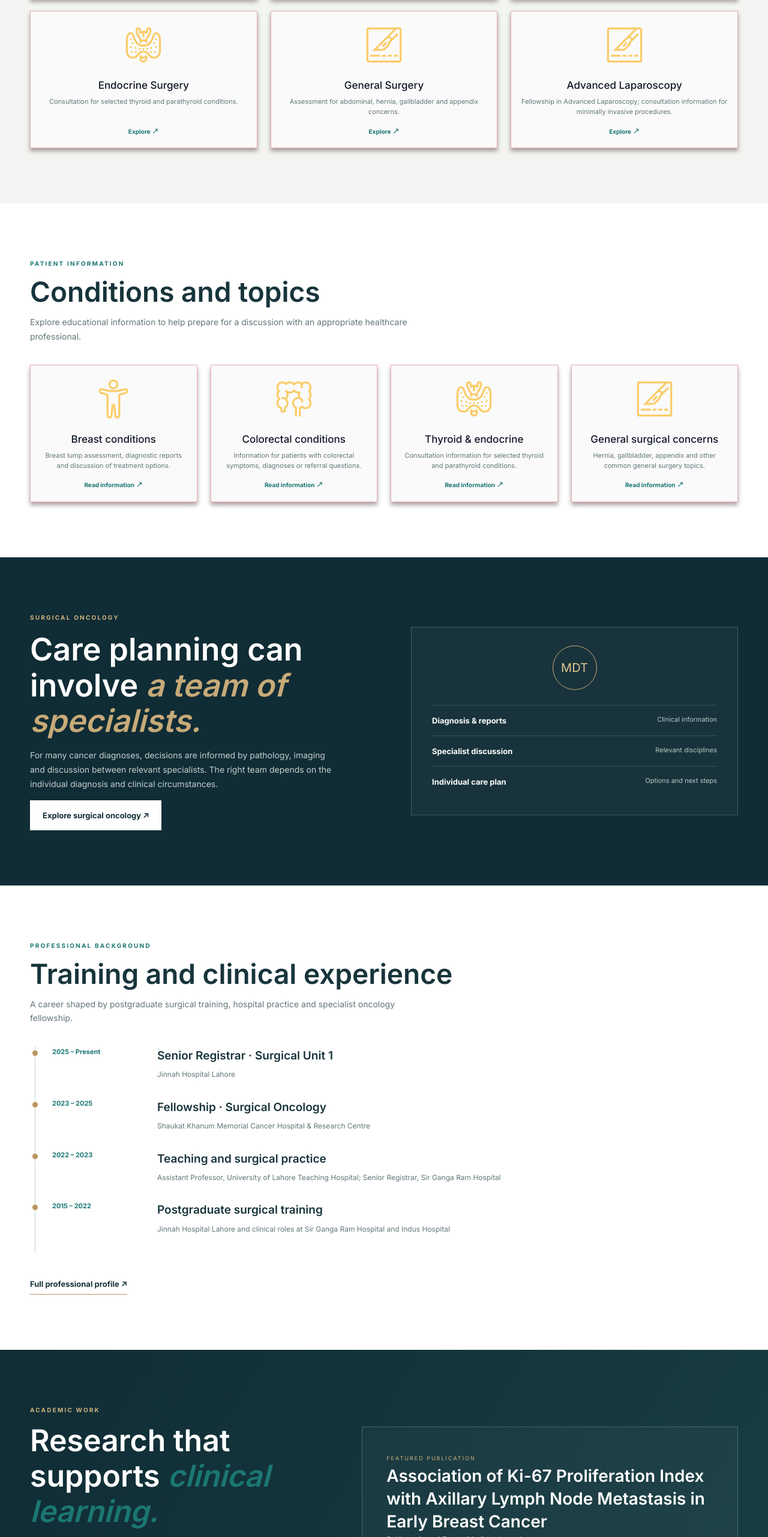
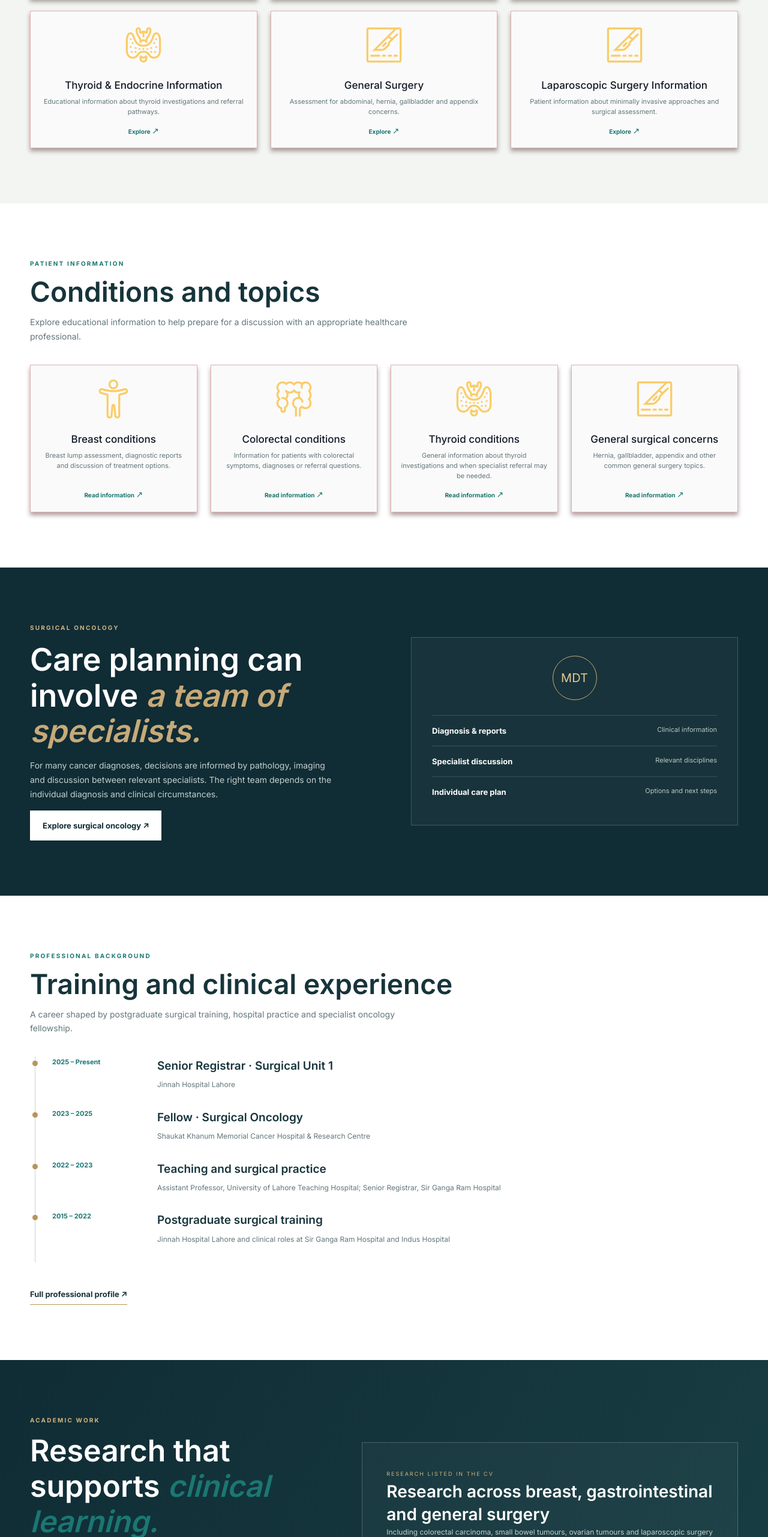
Before and after one commit to franklinctapley-del1122/Drzaintayyababbas, a Next.js app: page / in a window 1280 px wide. Shown: the part 2644-5206 px from the top of the page at 60% size. Built offline with nearby package versions, Linux system fonts and the light colour scheme.

Commit message:
Align homepage claims and specialty labels with Dr Zain CV

```diff
--- a/app/page.tsx
+++ b/app/page.tsx
@@ -5,7 +5,7 @@ import {Shell,CTA,wa} from "./components";
 export const metadata={
   title:"Dr. Zain Tayyab Abbas | Surgical Oncologist & General Surgeon in Lahore",
   description:"Explore the qualifications, surgical oncology fellowship, areas of consultation, research and clinic details of Dr. Zain Tayyab Abbas in Lahore.",
-  keywords:["Dr Zain Tayyab Abbas","Surgical Oncologist Lahore","Endocrine Surgeon Lahore","General Surgeon Lahore","Breast Cancer Consultation Lahore"],
+  keywords:["Dr Zain Tayyab Abbas","Surgical Oncologist Lahore","General Surgeon Lahore","Breast Cancer Consultation Lahore"],
   alternates:{canonical:"/"},
   openGraph:{title:"Dr. Zain Tayyab Abbas | Surgical Care in Lahore",description:"Professional profile, surgical specialties, research and clinic information.",url:"/",type:"website"}
 };
@@ -14,14 +14,14 @@ const specialties=[
   ["01","Surgical Oncology","Cancer-related surgical assessment and treatment planning.","/specialties/surgical-oncology","✳"],
   ["02","Breast Cancer Consultation","Breast lump assessment, biopsy review and surgical consultation information.","/specialties/breast-cancer-consultation","♡"],
   ["03","Colorectal Cancer Consultation","Colorectal and gastrointestinal cancer assessment information.","/specialties/colorectal-cancer-consultation","◎"],
-  ["04","Endocrine Surgery","Consultation for selected thyroid and parathyroid conditions.","/specialties/endocrine-surgery","◇"],
+  ["04","Thyroid & Endocrine Information","Educational information about thyroid investigations and referral pathways.","/specialties/endocrine-surgery","◇"],
   ["05","General Surgery","Assessment for abdominal, hernia, gallbladder and appendix concerns.","/specialties/general-surgery","＋"],
-  ["06","Advanced Laparoscopy","Fellowship in Advanced Laparoscopy; consultation information for minimally invasive procedures.","/specialties/laparoscopic-surgery","⌕"]
+  ["06","Laparoscopic Surgery Information","Patient information about minimally invasive approaches and surgical assessment.","/specialties/laparoscopic-surgery","⌕"]
 ];
 const focus=[
   ["Breast conditions","Breast lump assessment, diagnostic reports and discussion of treatment options.","/specialties/breast-cancer-consultation"],
   ["Colorectal conditions","Information for patients with colorectal symptoms, diagnoses or referral questions.","/specialties/colorectal-cancer-consultation"],
-  ["Thyroid & endocrine","Consultation information for selected thyroid and parathyroid conditions.","/specialties/endocrine-surgery"],
+  ["Thyroid conditions","General information about thyroid investigations and when specialist referral may be needed.","/specialties/endocrine-surgery"],
   ["General surgical concerns","Hernia, gallbladder, appendix and other common general surgery topics.","/specialties/general-surgery"]
 ];
 const faqs=[
@@ -54,11 +54,11 @@ export default function Home(){
   {/* 08 */}
   <section className="section premium-dark"><div className="container split-feature"><div><div className="eyebrow eyebrow-light">Surgical oncology</div><h2>Care planning can involve <em>a team of specialists.</em></h2><p>For many cancer diagnoses, decisions are informed by pathology, imaging and discussion between relevant specialists. The right team depends on the individual diagnosis and clinical circumstances.</p><Link className="button button-white" href="/specialties/surgical-oncology">Explore surgical oncology ↗</Link></div><div className="team-panel"><div className="team-orbit">MDT</div><div><strong>Diagnosis & reports</strong><span>Clinical information</span></div><div><strong>Specialist discussion</strong><span>Relevant disciplines</span></div><div><strong>Individual care plan</strong><span>Options and next steps</span></div></div></div></section>
   {/* 09 */}
-  <section className="section section-white"><div className="container"><SectionHead kicker="Professional background" title="Training and clinical experience" desc="A career shaped by postgraduate surgical training, hospital practice and specialist oncology fellowship."/><div className="timeline"><div><time>2025 – Present</time><article><h3>Senior Registrar · Surgical Unit 1</h3><p>Jinnah Hospital Lahore</p></article></div><div><time>2023 – 2025</time><article><h3>Fellowship · Surgical Oncology</h3><p>Shaukat Khanum Memorial Cancer Hospital & Research Centre</p></article></div><div><time>2022 – 2023</time><article><h3>Teaching and surgical practice</h3><p>Assistant Professor, University of Lahore Teaching Hospital; Senior Registrar, Sir Ganga Ram Hospital</p></article></div><div><time>2015 – 2022</time><article><h3>Postgraduate surgical training</h3><p>Jinnah Hospital Lahore and clinical roles at Sir Ganga Ram Hospital and Indus Hospital</p></article></div></div><Link className="under-link" href="/about">Full professional profile ↗</Link></div></section>
+  <section className="section section-white"><div className="container"><SectionHead kicker="Professional background" title="Training and clinical experience" desc="A career shaped by postgraduate surgical training, hospital practice and specialist oncology fellowship."/><div className="timeline"><div><time>2025 – Present</time><article><h3>Senior Registrar · Surgical Unit 1</h3><p>Jinnah Hospital Lahore</p></article></div><div><time>2023 – 2025</time><article><h3>Fellow · Surgical Oncology</h3><p>Shaukat Khanum Memorial Cancer Hospital & Research Centre</p></article></div><div><time>2022 – 2023</time><article><h3>Teaching and surgical practice</h3><p>Assistant Professor, University of Lahore Teaching Hospital; Senior Registrar, Sir Ganga Ram Hospital</p></article></div><div><time>2015 – 2022</time><article><h3>Postgraduate surgical training</h3><p>Jinnah Hospital Lahore and clinical roles at Sir Ganga Ram Hospital and Indus Hospital</p></article></div></div><Link className="under-link" href="/about">Full professional profile ↗</Link></div></section>
   {/* 10 */}
-  <section className="section premium-paper"><div className="container research-grid"><div><div className="eyebrow eyebrow-light">Academic work</div><h2>Research that supports <em>clinical learning.</em></h2><p>Explore selected peer-reviewed research contributions and academic interests.</p><Link className="button button-white" href="/research">View research ↗</Link></div><div className="publication-preview"><span>FEATURED PUBLICATION</span><h3>Association of Ki-67 Proliferation Index with Axillary Lymph Node Metastasis in Early Breast Cancer</h3><p>Pakistan Armed Forces Medical Journal</p><a href="https://doi.org/10.51253/pafmj.v76iSUPPL-7.13830">View publication DOI ↗</a></div></div></section>
+  <section className="section premium-paper"><div className="container research-grid"><div><div className="eyebrow eyebrow-light">Academic work</div><h2>Research that supports <em>clinical learning.</em></h2><p>Explore selected peer-reviewed research contributions and academic interests.</p><Link className="button button-white" href="/research">View research ↗</Link></div><div className="publication-preview"><span>RESEARCH LISTED IN THE CV</span><h3>Research across breast, gastrointestinal and general surgery</h3><p>Including colorectal carcinoma, small bowel tumours, ovarian tumours and laparoscopic surgery topics.</p><Link href="/research">View research and publications ↗</Link></div></div></section>
   {/* 11 */}
-  <section className="section section-white"><div className="container"><SectionHead kicker="Clinical interests" title="Surgical experience and areas of practice" desc="The CV documents experience across general surgery and surgical oncology, including selected breast, gastrointestinal and hepatobiliary malignancies."/><div className="experience-grid"><div><span>01</span><h3>Oncological surgery</h3><p>Experience documented in breast, gastrointestinal and hepatobiliary malignancies, with exposure to multidisciplinary treatment planning.</p></div><div><span>02</span><h3>General surgery</h3><p>Experience in elective and emergency general surgery, perioperative care and operative decision-making.</p></div><div><span>03</span><h3>Operative skills</h3><p>CV-listed procedures include mastectomy, lymph node dissection, laparotomy, hernia repair and cholecystectomy.</p></div></div></div></section>
+  <section className="section section-white"><div className="container"><SectionHead kicker="Clinical interests" title="Surgical experience and areas of practice" desc="The CV records postgraduate training in General Surgery, a Fellowship in Surgical Oncology and experience involving breast, gastrointestinal and hepatobiliary malignancies."/><div className="experience-grid"><div><span>01</span><h3>Oncological surgery</h3><p>Experience documented in breast, gastrointestinal and hepatobiliary malignancies, with exposure to multidisciplinary treatment planning.</p></div><div><span>02</span><h3>General surgery</h3><p>Experience in elective and emergency general surgery, perioperative care and operative decision-making.</p></div><div><span>03</span><h3>Documented procedures</h3><p>The CV lists mastectomy, lymph node dissection, laparotomy, hernia repair, cholecystectomy, bowel anastomosis and oncological resections.</p></div></div></div></section>
   {/* 12 */}
   <section className="section clinic-section"><div className="container"><div className="section-heading"><div><div className="eyebrow">Visit the clinics</div><h2>Consultations in Lahore</h2></div><Link className="under-link" href="/clinics">Full clinic details ↗</Link></div><div className="clinic-grid"><article className="clinic-card premium-clinic"><span className="clinic-index">01 · JOHAR TOWN</span><h3>Iqraa Medical Complex</h3><p>New Building, Extension, Block A, Phase 1, Johar Town, Lahore, Pakistan.</p><strong>Monday – Saturday · 5:00 PM – 8:00 PM</strong></article><article className="clinic-card premium-clinic"><span className="clinic-index">02 · VALENCIA TOWN</span><h3>Tayyab Medical & Dental Complex</h3><p>Valencia Town, Lahore, Pakistan.</p><strong>Monday – Saturday · 9:00 PM – 10:00 PM</strong></article></div></div></section>
   {/* 13 */}
```
